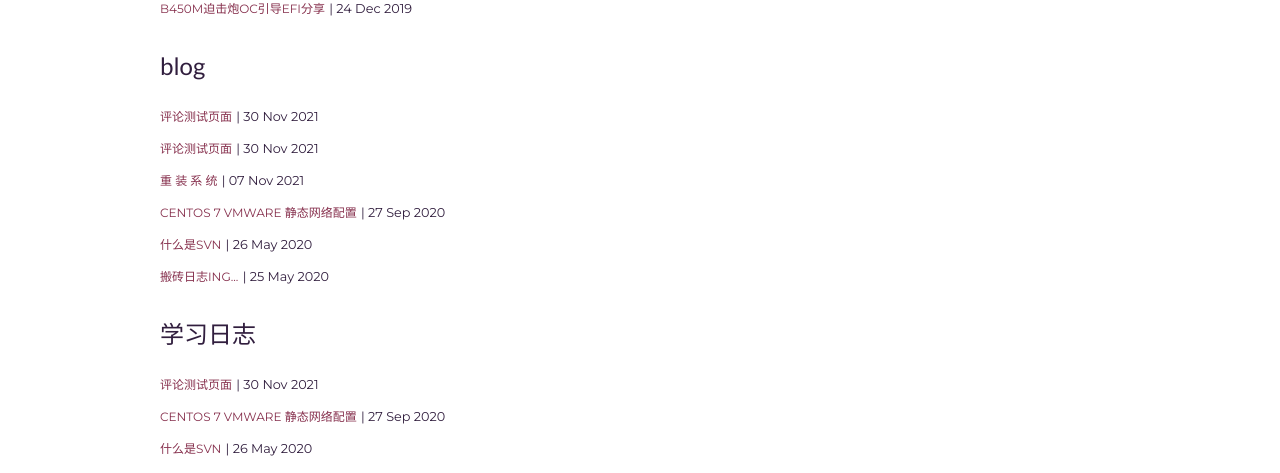
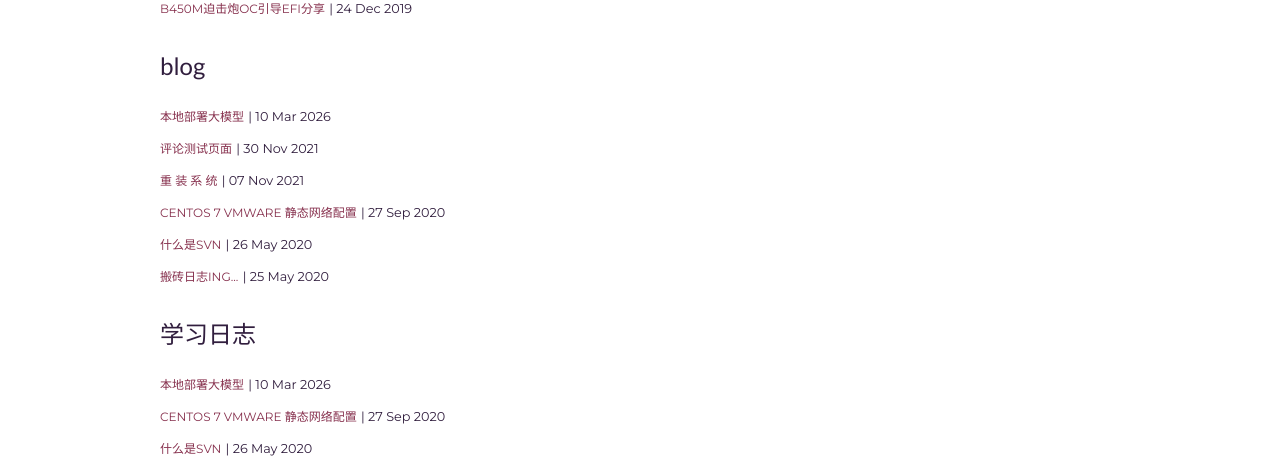
Before and after one commit to techysy/techysy.github.io, a Jekyll site: the page built from _pages/tags.html, in a window 1280 px wide. Shown: the part 846-1319 px from the top of the page. Built offline with Jekyll 4.4.1, drawn with Linux system fonts in a browser that asks for light colours; comment, search, counter and statistics services are not loaded; a style sheet for code colours, icons or effects is not loaded.

Commit message:
Update 2026-03-10-relearn.markdown

```diff
--- a/_posts/2026-03-10-relearn.markdown
+++ b/_posts/2026-03-10-relearn.markdown
@@ -1,13 +1,14 @@
 ---
 layout: post
-title: 评论测试页面
-date: 2021-11-30 08:00:00 +0800
-img: disqus.png
+title: 本地部署大模型
+date: 2026-03-10 08:00:00 +0800
+img: LMStudio.png
 tags: [blog,学习日志]
 categories: 分享
 ---
 
-## 剑心犹在
+## LM Studio
+
 
 ### 构建本地环境
 
```
